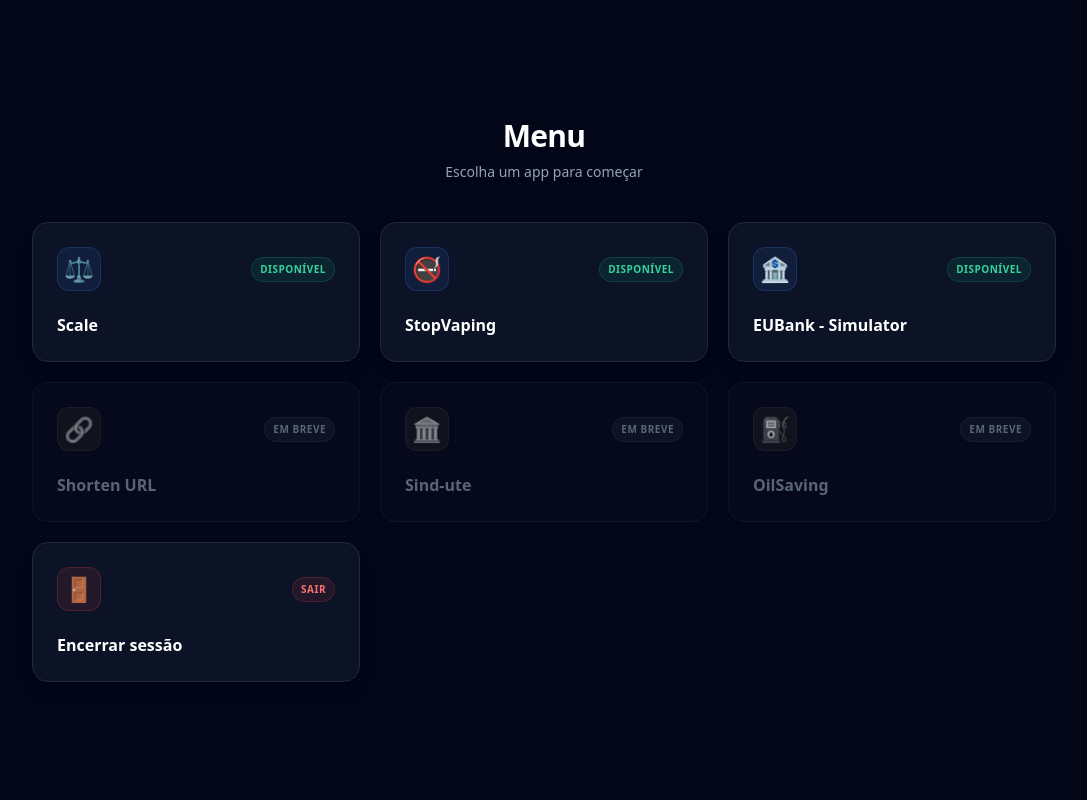
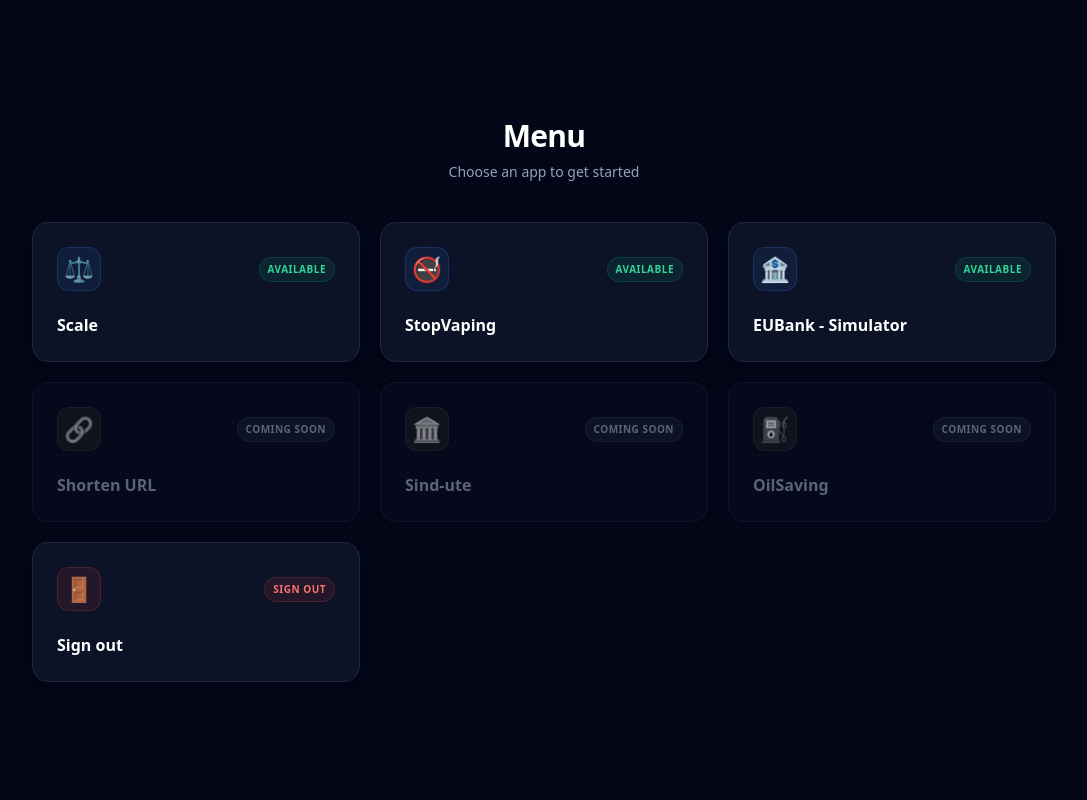
Before and after one commit to jurandir007/eufit, a Flask app: page /dashboard/ in a window 1280 px wide. Shown: the whole page, without its empty margins (96-1183 px from the left). Run offline with Flask 3, Linux system fonts and the light colour scheme; the visitor is signed in with stand-in values (Sample User, id 1); some libraries are stand-ins or nearby versions.

Commit message:
feat(menu): guest access + sign in/sign out cards

```diff
--- a/app/routers/auth/routes.py
+++ b/app/routers/auth/routes.py
@@ -1,6 +1,6 @@
 # EUFit/app/routers/auth/routes.py
 from flask import render_template, redirect, url_for, flash
-from flask_login import login_user, logout_user
+from flask_login import login_user, logout_user, current_user
 from app.extensions import oauth, db
 from app.routers.auth.models import User
 from app.routers.auth import auth_bp
@@ -8,6 +8,8 @@ from app.routers.auth import auth_bp
 
 @auth_bp.route("/login", methods=["GET"])
 def login():
+    if current_user.is_authenticated:
+        return redirect(url_for("dashboard.home"))
     return render_template("auth/login.html")
 
 
--- a/app/routers/dashboard/routes.py
+++ b/app/routers/dashboard/routes.py
@@ -1,9 +1,8 @@
 from flask import render_template
-from flask_login import login_required, current_user
+from flask_login import current_user
 from app.routers.dashboard import dashboard_bp
 
 
 @dashboard_bp.route("/")
-@login_required
 def home():
     return render_template("dashboard/home.html", user=current_user)
--- a/app/templates/dashboard/home.html
+++ b/app/templates/dashboard/home.html
@@ -6,7 +6,7 @@
 
 <div class="mb-10 text-center">
     <h1 class="text-3xl font-bold tracking-tight text-white">Menu</h1>
-    <p class="text-sm text-slate-400 mt-2">Escolha um app para começar</p>
+    <p class="text-sm text-slate-400 mt-2">Choose an app to get started</p>
 </div>
 
 {% set apps = [
@@ -35,7 +35,7 @@
                     <span class="text-[10px] font-semibold uppercase tracking-wider
                                  text-emerald-400 bg-emerald-500/10 border border-emerald-500/20
                                  px-2 py-1 rounded-full">
-                        Disponível
+                        Available
                     </span>
                 </div>
                 <span class="text-base font-semibold text-white mt-4 group-hover:text-accentBlue transition-colors">
@@ -54,7 +54,7 @@
                     <span class="text-[10px] font-semibold uppercase tracking-wider
                                  text-slate-400 bg-slate-800/60 border border-slate-700/50
                                  px-2 py-1 rounded-full">
-                        Em breve
+                        Coming soon
                     </span>
                 </div>
                 <span class="text-base font-semibold text-slate-400 mt-4">
@@ -64,7 +64,8 @@
         {% endif %}
     {% endfor %}
 
-    {# ─── Card Sair ──────────────────────────────────── #}
+    {% if current_user.is_authenticated %}
+    {# ─── Card Sign out (logged in) ──────────────────── #}
     <a href="{{ url_for('auth.logout') }}"
        class="group bg-slate-900/80 hover:bg-red-950/40 border border-slate-800 hover:border-red-500/50
               p-6 rounded-2xl transition-all duration-300
@@ -78,13 +79,36 @@
             <span class="text-[10px] font-semibold uppercase tracking-wider
                          text-red-400 bg-red-500/10 border border-red-500/20
                          px-2 py-1 rounded-full">
-                Sair
+                Sign out
             </span>
         </div>
         <span class="text-base font-semibold text-white mt-4 group-hover:text-red-400 transition-colors">
-            Encerrar sessão
+            Sign out
         </span>
     </a>
+ {% else %}
+    {# ─── Card Login (guest) ─────────────────────────── #}
+    <a href="{{ url_for('auth.google_login') }}"
+       class="group bg-slate-900/80 hover:bg-blue-950/40 border border-slate-800 hover:border-accentBlue/60
+              p-6 rounded-2xl transition-all duration-300
+              flex flex-col justify-between min-h-[140px]
+              shadow-lg hover:shadow-blue-500/10 hover:-translate-y-1">
+        <div class="flex items-center justify-between">
+            <div class="w-11 h-11 rounded-xl bg-blue-500/10 border border-blue-500/20
+                        flex items-center justify-center text-2xl">
+                🔐
+            </div>
+            <span class="text-[10px] font-semibold uppercase tracking-wider
+                         text-blue-400 bg-blue-500/10 border border-blue-500/20
+                         px-2 py-1 rounded-full">
+                Sign in
+            </span>
+        </div>
+        <span class="text-base font-semibold text-white mt-4 group-hover:text-accentBlue transition-colors">
+            Login
+        </span>
+    </a>
+    {% endif %}
 
 </div>
 
```
